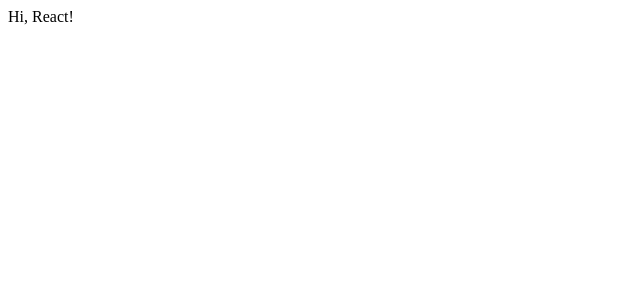
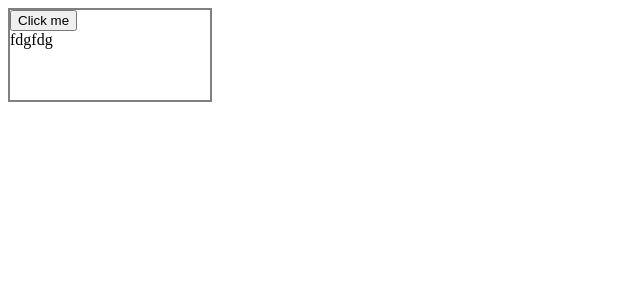
Before and after one commit to kittensgit/repeat-react-ts, a React (Create React App) app: page / in a window 1280 px wide. Shown: the top 300 px of the page, without its empty margins (0-640 px from the left). Built offline with nearby package versions, Linux system fonts and the light colour scheme.

Commit message:
props typing, interface, React.ReactNode(children)

```diff
--- a/src/App.tsx
+++ b/src/App.tsx
@@ -1,7 +1,15 @@
 import React from 'react';
+import Card from './components/Card';
 
 function App() {
-    return <div className="App">Hi, React!</div>;
+    return (
+        <div className="App">
+            <Card width="200px" height="90px">
+                <button>Click me</button>
+                <div>fdgfdg</div>
+            </Card>
+        </div>
+    );
 }
 
 export default App;
--- /dev/null
+++ b/src/components/Card.tsx
@@ -0,0 +1,17 @@
+import React from 'react';
+
+interface CardProps {
+    width?: string;
+    height?: string;
+    children?: React.ReactNode;
+}
+
+const Card = ({ width, height, children }: CardProps) => {
+    return (
+        <div style={{ width, height, border: '2px solid gray' }}>
+            {children}
+        </div>
+    );
+};
+
+export default Card;
```
